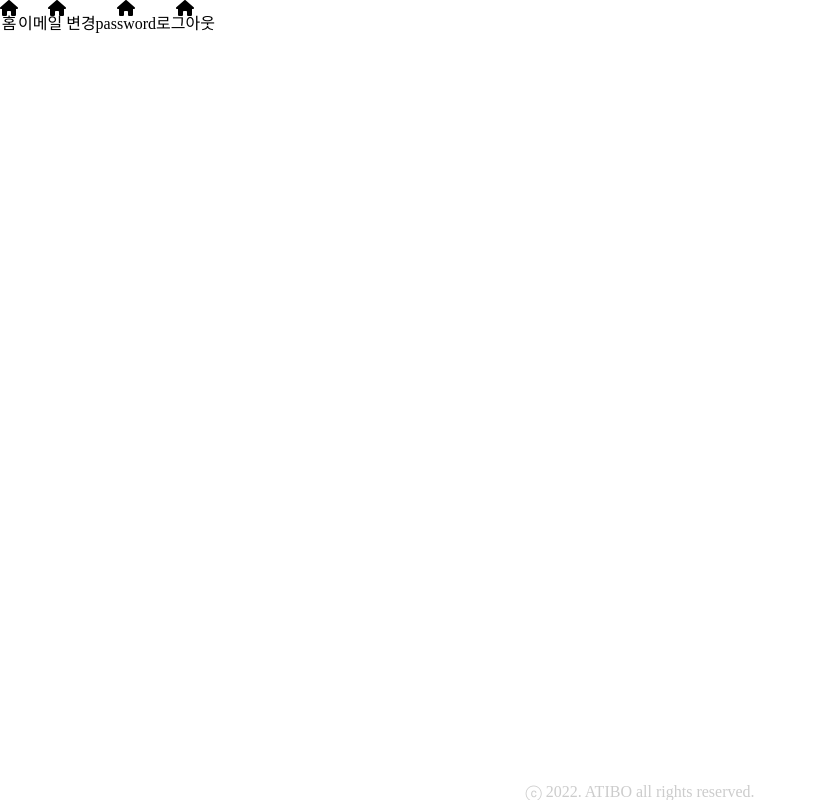
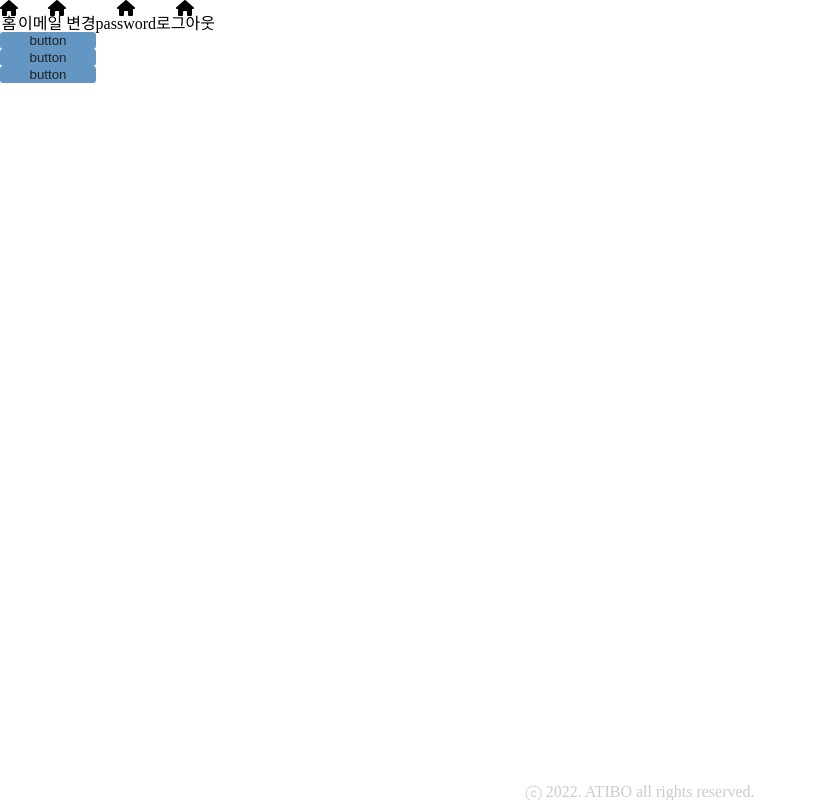
Before and after one commit to student-inbody-kiosk/ATIBO, a Vue app in the folder frontend/: page /admin/main in a window 1280 px wide. Shown: the whole page, without its empty margins (0-817 px from the left). Built offline with nearby package versions, Linux system fonts and the light colour scheme.

Commit message:
FE:feat: create TheButton

```diff
--- /dev/null
+++ b/frontend/src/components/common/TheButton.vue
@@ -0,0 +1,50 @@
+<script setup lang="ts">
+const props = defineProps<{
+    text: string;
+    color: 'kiosk-primary' | 'admin-primary' | 'green' | 'red' | 'gray';
+    size: 'sm' | 'md' | 'lg';
+}>();
+</script>
+
+<template>
+    <button :class="['button', props.color, props.size]">{{ text }}</button>
+</template>
+
+<style lang="scss">
+.button {
+    border-radius: 0.2rem;
+    color: $black;
+}
+
+.kiosk-primary {
+    background-color: $kiosk-primary;
+}
+
+.admin-primary {
+    background-color: $admin-primary;
+}
+
+.green {
+    background-color: $green;
+}
+
+.red {
+    background-color: $red;
+}
+
+.gray {
+    background-color: $gray-dark;
+}
+
+.sm {
+    width: 2rem;
+}
+
+.md {
+    width: 4rem;
+}
+
+.lg {
+    width: 6rem;
+}
+</style>
--- a/frontend/src/styles/utils/_variables.scss
+++ b/frontend/src/styles/utils/_variables.scss
@@ -8,7 +8,10 @@ $admin-secondary: #81a0bb;
 $white: #ffffff;
 $black: #222222;
 $gray: #cccccc;
+$gray-dark: #797979;
 $gray-opacity: #43434333;
+$green: #6da31c;
+$red: #c1202a;
 
 // breakpoints
 $breakpoint-laptop: 1280px;
--- a/frontend/src/views/admin/AdmMainView.vue
+++ b/frontend/src/views/admin/AdmMainView.vue
@@ -2,6 +2,7 @@
 import AdmLayout from '@/components/admin/AdmLayout.vue';
 import AdmHeader from '@/components/admin/AdmHeader.vue';
 import TheModal from '@/components/common/TheModal.vue';
+import TheButton from '@/components/common/TheButton.vue';
 
 import { ref } from 'vue';
 
@@ -29,6 +30,12 @@ const handleModalClose = function closeModal() {
         </template>
 
         <template #admin-main>
+            <div class="admin-main__buttons">
+                <TheButton text="button" color="admin-primary" size="lg" />
+                <TheButton text="button" color="admin-primary" size="lg" />
+                <TheButton text="button" color="admin-primary" size="lg" />
+            </div>
+
             <teleport to="#teleport">
                 <TheModal
                     v-show="isEmailModalOpen || isPasswordModalOpen"
@@ -47,4 +54,9 @@ const handleModalClose = function closeModal() {
 body {
     background-color: $white;
 }
+
+.admin-main__buttons {
+    display: flex;
+    flex-direction: column;
+}
 </style>
```
